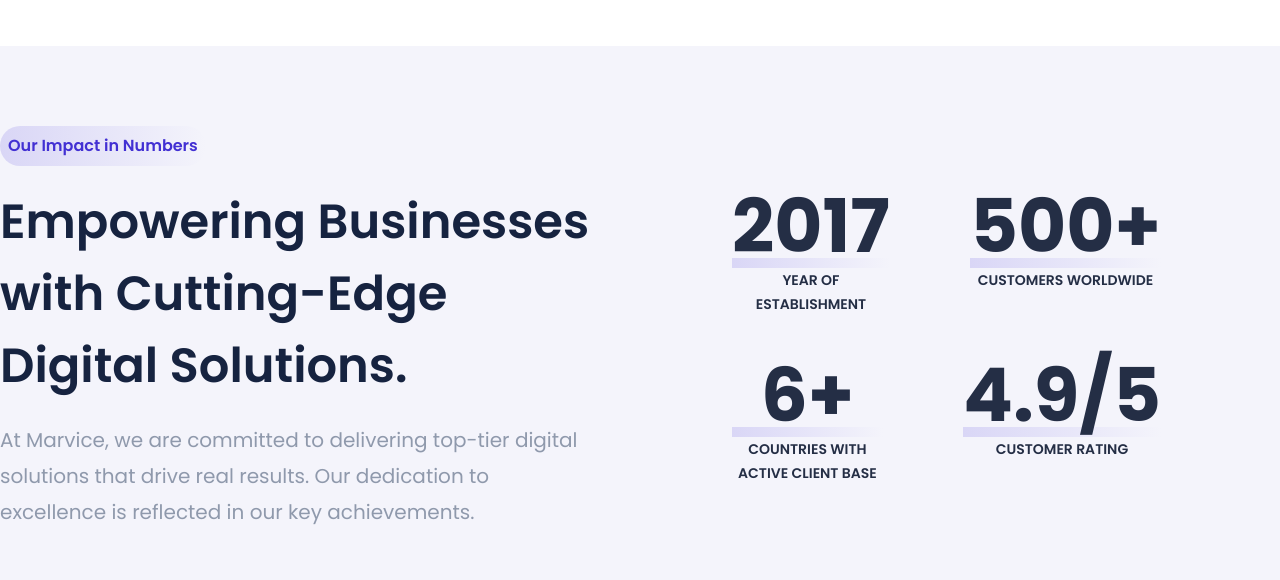
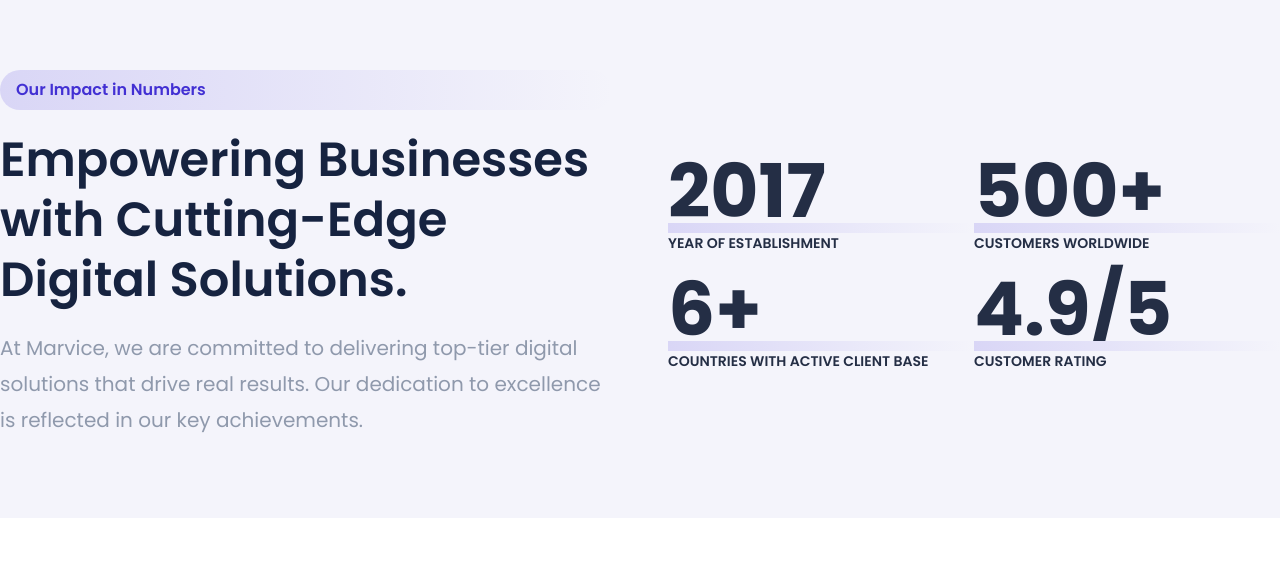
Before and after one commit to Ameer2750/marvice-website, a React (Vite) app: page /#/ in a window 1280 px wide. Shown: the part 890-1470 px from the top of the page. Built offline with nearby package versions, Linux system fonts and the light colour scheme.

Commit message:
refactor OurImpact component for improved layout and responsiveness

```diff
--- a/src/components/OurImpact.jsx
+++ b/src/components/OurImpact.jsx
@@ -1,6 +1,5 @@
-import React from 'react'
-import CountUp from 'react-countup'
-
+import React from 'react';
+import CountUp from 'react-countup';
 
 const statsData = [
     {
@@ -8,14 +7,14 @@
         startValue: 0,
         label: "Year of Establishment",
         duration: 2,
-        isAnimated: false, // Year is static, no animation
+        isAnimated: false,
     },
     {
         value: 500,
         startValue: 450,
         label: "customers worldwide",
         duration: 0.5,
-        isAnimated: true, // Animated counter
+        isAnimated: true,
     },
     {
         value: 6,
@@ -32,21 +31,28 @@
     },
 ];
 
-
 const OurImpact = () => {
     return (
-        <div className='bg-[#F4F4FB] w-full my-14 '>
-            <div className=' container mx-auto'>
-                <div className='flex flex-row justify-between items-center gap-[140px] max-w-[1161px]  py-20'>
-                    <div className='flex flex-col gap-5 items-start w-full '>
-                        <h1 className='text-[#4230D3] text-[1rem] font-semibold bg-gradient-to-r from-[#D9D6F6] to-[#F4F4Fb] rounded-full px-2 py-2'>Our Impact in Numbers</h1>
-                        <h2 className='text-[#162340] text-[3rem] font-semibold'>Empowering Businesses with Cutting-Edge Digital Solutions.</h2>
-                        <p className='text-[#8F99AC] text-[1.25rem] leading-[36px]'>At Marvice, we are committed to delivering top-tier digital solutions that drive real results. Our dedication to excellence is reflected in our key achievements.</p>
+        <div className="bg-[#F4F4FB] w-full py-20 ">
+            <div className="container mx-auto">
+                <div className="flex flex-col md:flex-row justify-between gap-14 items-center">
+                    {/* Left Content */}
+                    <div className="flex flex-col gap-5 md:w-1/2">
+                        <h1 className="text-[#4230D3] text-[1rem] font-semibold bg-gradient-to-r from-[#D9D6F6] to-[#F4F4FB] rounded-full px-4 py-2">
+                            Our Impact in Numbers
+                        </h1>
+                        <h2 className="text-[#162340] text-[3rem] font-semibold leading-tight">
+                            Empowering Businesses with Cutting-Edge Digital Solutions.
+                        </h2>
+                        <p className="text-[#8F99AC] text-[1.25rem] leading-[36px]">
+                            At Marvice, we are committed to delivering top-tier digital solutions that drive real results. Our dedication to excellence is reflected in our key achievements.
+                        </p>
                     </div>
-                    <div className="flex flex-col md:items-end justify-evenly text-center">
-                        <div className="flex md:flex-row flex-col md:gap-20">
-                            {statsData.slice(0, 2).map((stat, index) => (
-                                <div key={index}>
+
+                    {/* Right Content */}
+                    <div className="grid grid-cols-2 md:w-1/2  mt-10 md:mt-0">
+                        {statsData.map((stat, index) => (
+                            <div key={index} className="flex flex-col items-start">
                                 <h3 className="text-[4.625rem] font-bold text-[#242E45]">
                                     {stat.isAnimated ? (
                                         <CountUp start={stat.startValue} end={stat.value} duration={stat.duration} separator="," />
@@ -55,24 +61,7 @@
                                     )}
                                     {stat.isAnimated && "+"}
                                 </h3>
-                                    <span className="bg-gradient-to-r from-[#D9D6F6] to-[#F4F4Fb] h-[10px] w-full block -mt-6"></span>
-                                    <span className="text-[#242E45] uppercase text-[0.875rem] font-semibold">{stat.label}</span>
-                                </div>
-                            ))}
-                        </div>
-
-                        <div className="flex md:flex-row flex-col md:gap-20 mt-6">
-                            {statsData.slice(2, 4).map((stat, index) => (
-                                <div key={index}>
-                                    <h3 className="text-[4.625rem] font-bold text-[#242E45]">
-                                        {stat.isAnimated ? (
-                                            <CountUp start={0} end={stat.value} duration={stat.duration} separator="," />
-                                        ) : (
-                                            stat.value
-                                        )}
-                                        {stat.isAnimated && "+"}
-                                    </h3>
-                                    <span className="bg-gradient-to-r from-[#D9D6F6] to-[#F4F4Fb] h-[10px] w-full block -mt-6"></span>
+                                <span className="bg-gradient-to-r from-[#D9D6F6] to-[#F4F4FB] h-[10px] w-full block -mt-6"></span>
                                 <span className="text-[#242E45] uppercase text-[0.875rem] font-semibold">
                                     {stat.label}
                                 </span>
@@ -82,9 +71,7 @@
                 </div>
             </div>
         </div>
+    );
+};
 
-        </div>
-    )
-}
-
-export default OurImpact
+export default OurImpact;
```
Lines whose indentation alone changed are shown as unchanged.
